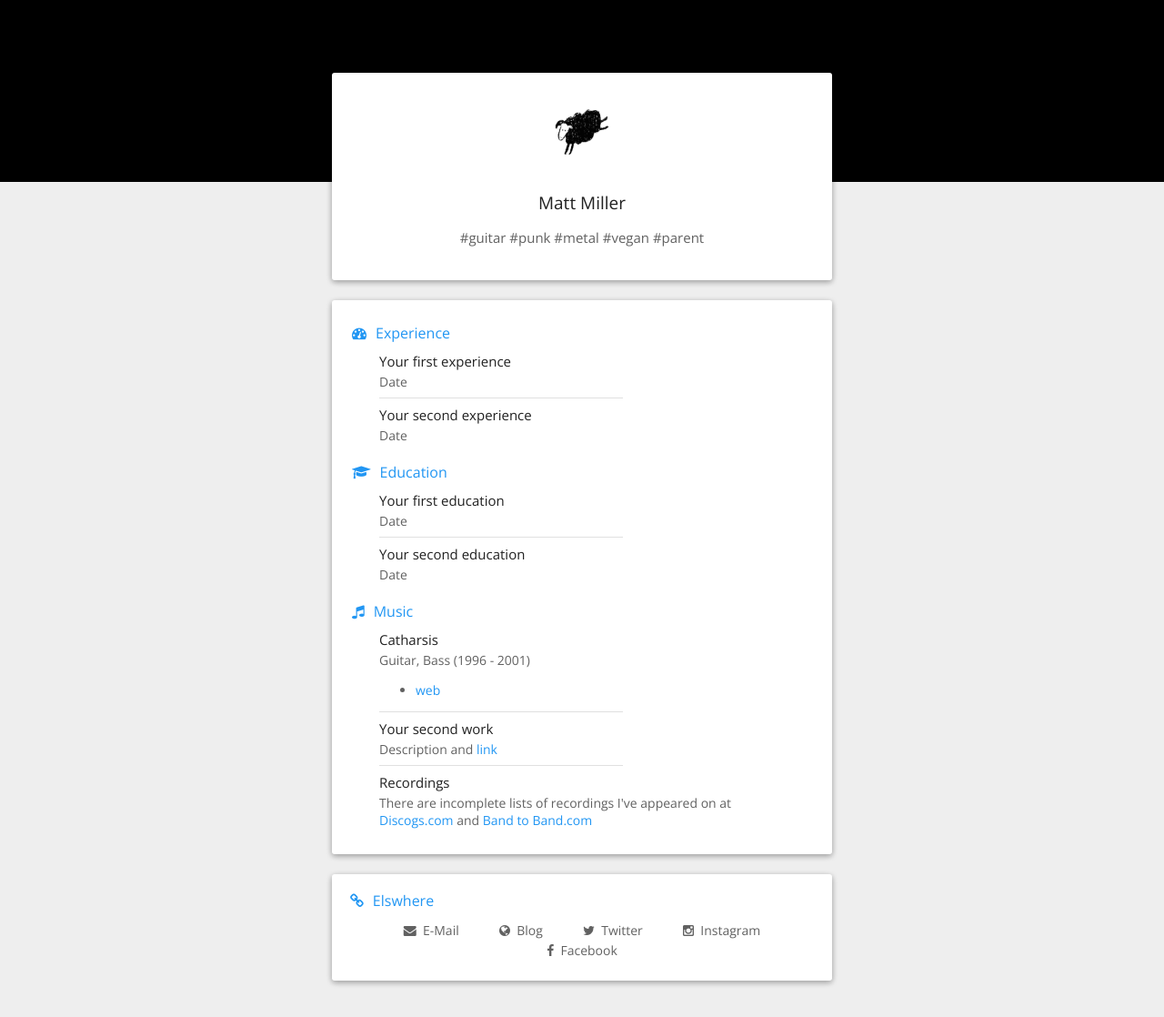
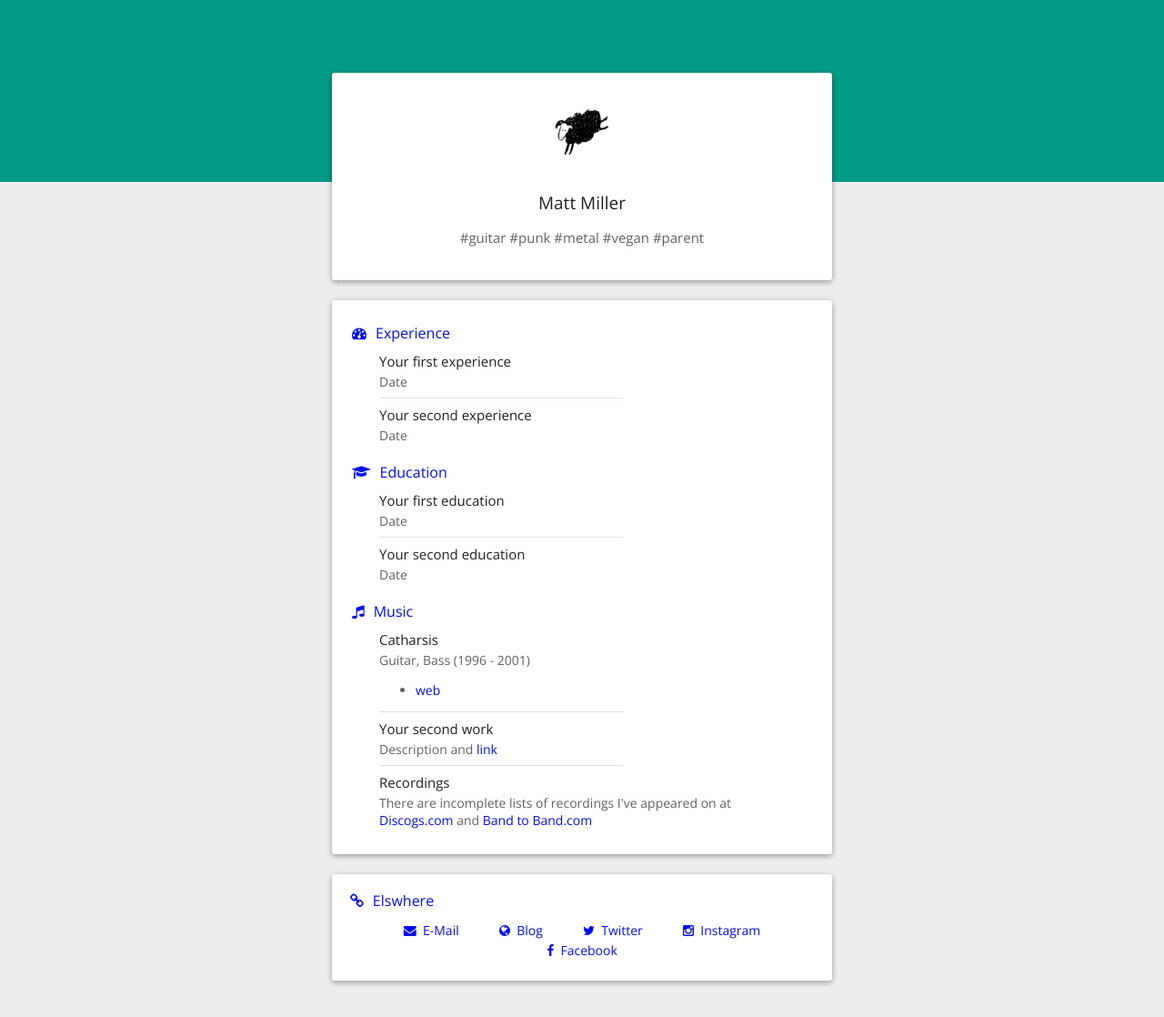
Before and after one commit to automattack/automattack.github.io, a plain HTML site: page index.html in a window 1280 px wide. Shown: the whole page at 91% size. Drawn offline with nearby package versions, Linux system fonts and the light colour scheme.

Commit message:
changed some colors to match Out of Step

```diff
--- a/css/style.css
+++ b/css/style.css
@@ -18,11 +18,11 @@ body{
 	font-family: 'Open Sans', sans-serif;
 }
 a{
-	color:#2196F3; /*Change link color */
+	color:#020EEC; /*Change link color */
 	text-decoration:none;
 }
 a:hover{
-	color:#64B5F6; /*Change link color (on mouse over)*/
+	color:#029b86; /*Change link color (on mouse over)*/
 }
 #blue_bg{
 	z-index:-1;
@@ -30,7 +30,7 @@ a:hover{
 	width:100%;
 	height:25%;
 	top:0;
-	background-color:#000000; /* Change top background color */
+	background-color:#029b86; /* Change top background color */
 }
 .card{
 	width:550px;
@@ -74,7 +74,7 @@ a:hover{
 }
 #about_card>.tab>.title{
 	font-size:16px;
-	color:#2196F3; /*Change title and title icon color (About Card)*/
+	color:#020EEC; /*Change title and title icon color (About Card)*/
 }
 .title i{
 	position:relative;
@@ -116,7 +116,7 @@ hr{
 }
 #contact_card>.tab>.title{
 	font-size:16px;
-	color:#2196F3; /*Change title and title icon color (Contact Card)*/
+	color:#020EEC; /*Change title and title icon color (Contact Card)*/
 }
 #contact_card>.tab>.content{
 	padding-top:10px;
@@ -129,11 +129,11 @@ hr{
 	color:#212121;
 }
 #contact_card a{
-	color:#616161;
+	color:#020EEC;
 	text-decoration:none; /*Change link color (ONLY Contact Card)*/
 }
 #contact_card a:hover{
-	color:#9E9E9E; /*Change link color (on mouse over, ONLY Contact Card) */
+	color:#029b86; /*Change link color (on mouse over, ONLY Contact Card) */
 }
 #fab{
 	position:fixed;
```
